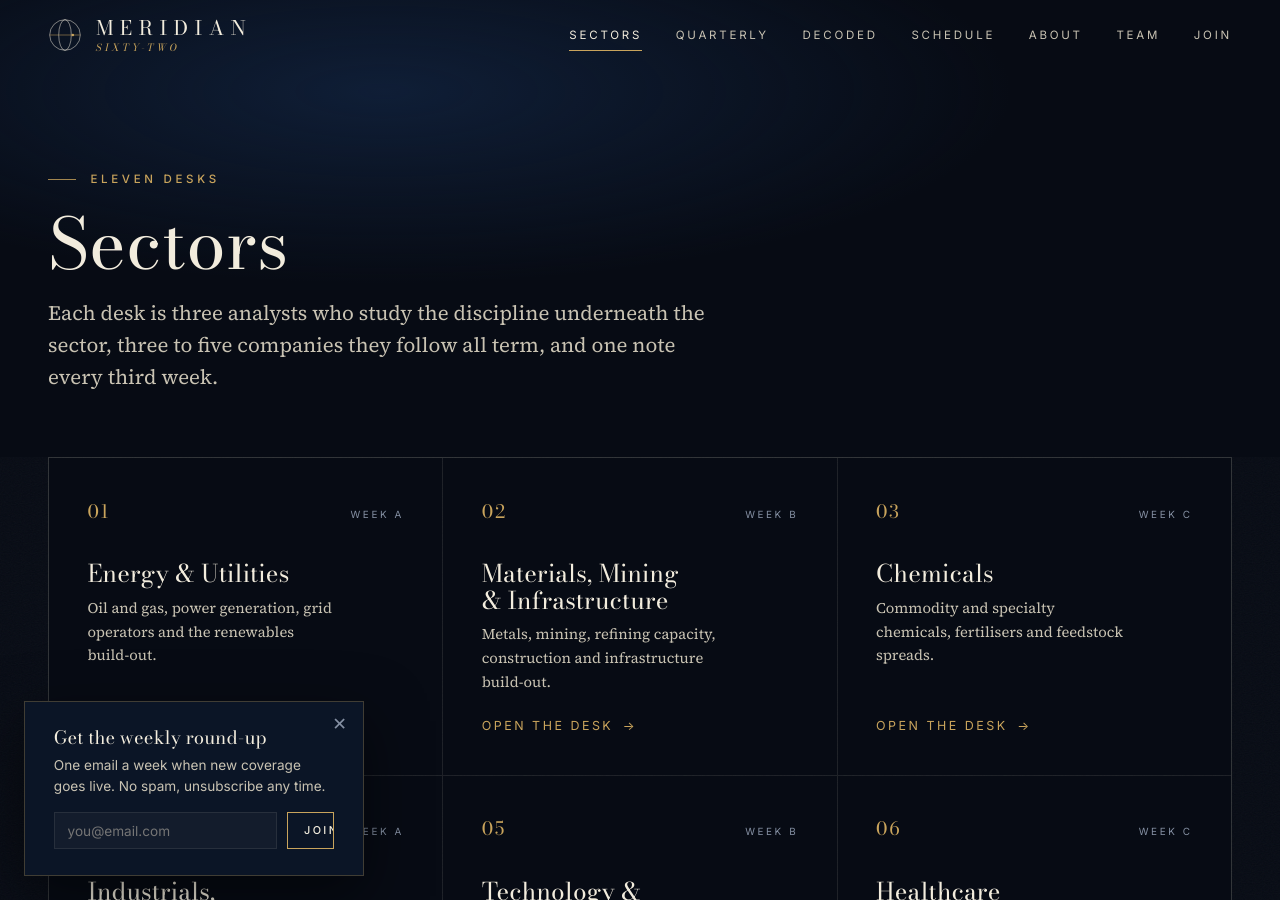
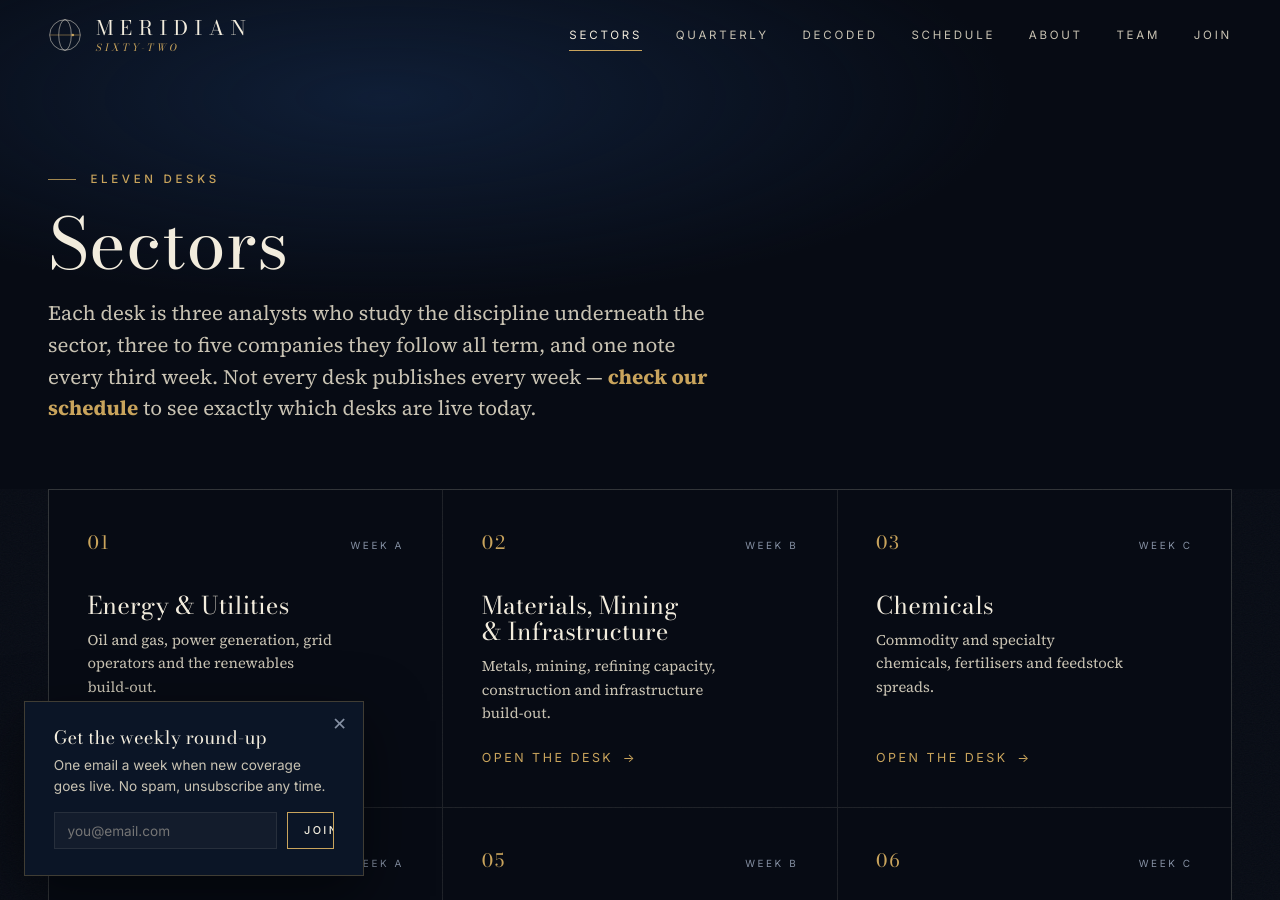
Before and after one commit to meridian62contact-lang/meridian62contact-lang.github.io, a Jekyll site: the page built from sectors/index.html, in a window 1280 px wide and 900 px high. Built offline with Jekyll 4.4.1, drawn with Linux system fonts in a browser that asks for light colours.

Commit message:
Update index.html

```diff
--- a/sectors/index.html
+++ b/sectors/index.html
@@ -2,7 +2,7 @@
 layout: default
 title: Sectors
 eyebrow: Eleven desks
-lede: Each desk is three analysts who study the discipline underneath the sector, three to five companies they follow all term, and one note every third week.
+lede: "Each desk is three analysts who study the discipline underneath the sector, three to five companies they follow all term, and one note every third week. Not every desk publishes every week — <strong><a href='/schedule/' style='color:var(--gold)'>check our schedule</a></strong> to see exactly which desks are live today."
 description: The eleven Meridian62 sector desks — energy, materials, chemicals, industrials, technology, healthcare, pharma, financials, aerospace, macro and consumer.
 permalink: /sectors/
 ---
```
